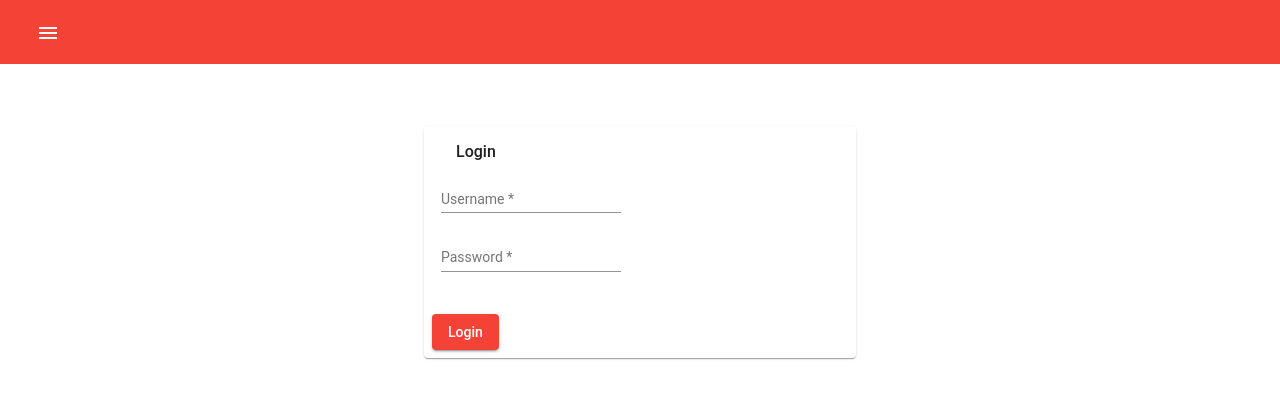
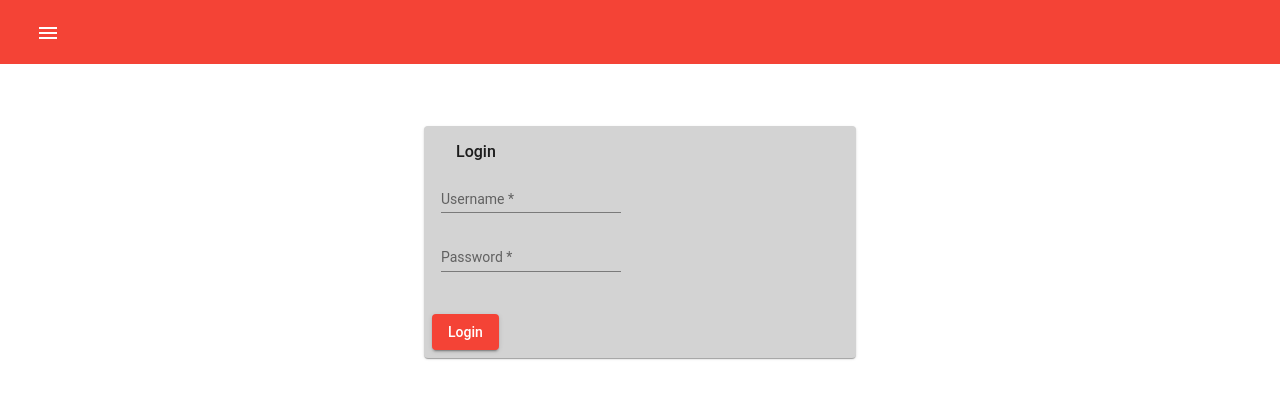
Before and after one commit to didux-io/Angular-md-website, an Angular app: page / in a window 1280 px wide. Shown: the top 398 px of the page. Built offline with nearby package versions, Linux system fonts and the light colour scheme.

Commit message:
changed login background

```diff
--- a/src/app/login/login.component.css
+++ b/src/app/login/login.component.css
@@ -6,6 +6,7 @@
     flex: 1 1 auto;
   }
   .example-card {
+    background-color: lightgray;
     width: 400px;
     margin: 10% auto;
   }
```
